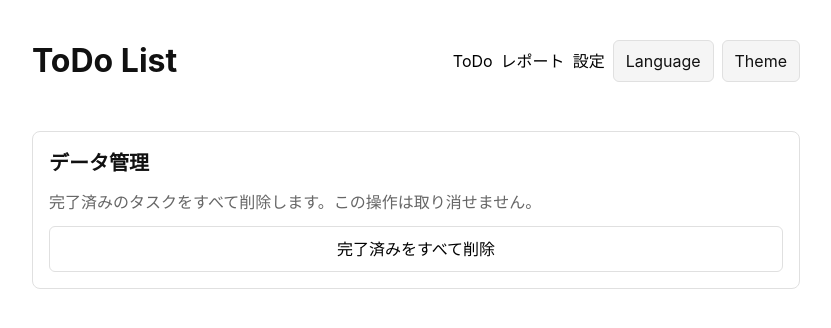
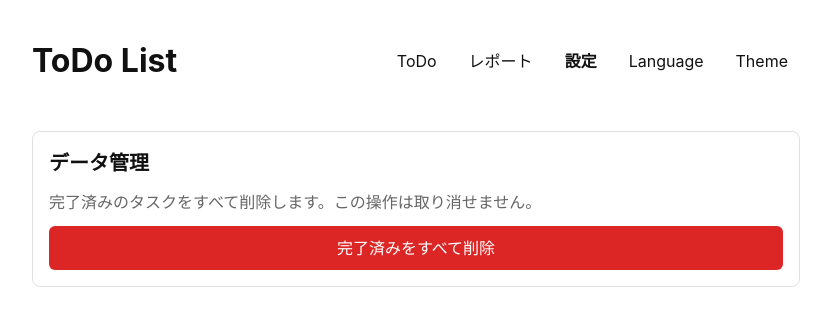
Before and after one commit to altflow/todo-list, a React (Vite) app: page / in a window 1280 px wide. Both pictures are taken after a click on the button "設定". Shown: the top 328 px of the page, without its empty margins (224-1055 px from the left). Built offline with nearby package versions, Linux system fonts and the light colour scheme.

Commit message:
Adjusted colors

```diff
--- a/src/components/ProjectFilter/ProjectFilter.module.css
+++ b/src/components/ProjectFilter/ProjectFilter.module.css
@@ -29,6 +29,7 @@
 
 .filterButton:hover {
   background: #eff2ff;
+  color: #3730a3;
 }
 
 .active {
--- a/src/components/Settings/Settings.module.css
+++ b/src/components/Settings/Settings.module.css
@@ -24,12 +24,13 @@
   align-items: center;
   justify-content: center;
   padding: 10px 14px;
-  border: 1px solid var(--color-border);
+  border: none;
   border-radius: 6px;
-  background: var(--color-bg);
+  background: var(--color-danger);
+  color: #ffffff;
   cursor: pointer;
 }
 
 .clearButton:hover {
-  background: var(--color-bg-secondary);
+  background: var(--color-danger-hover);
 }
--- a/src/components/TodoApp/TodoApp.module.css
+++ b/src/components/TodoApp/TodoApp.module.css
@@ -16,6 +16,19 @@
   display: flex;
   gap: 8px;
   align-items: center;
+}
+
+.nav button {
+  color: var(--color-text-primary);
+  background: transparent;
+  border: none;
+  padding: 8px 12px;
+  border-radius: 6px;
+}
+
+.active {
+  font-weight: bold;
+  border-bottom: 2px solid var(--color-text-primary);
 }
 
 .languageMenu,
--- a/src/components/TodoApp/TodoApp.tsx
+++ b/src/components/TodoApp/TodoApp.tsx
@@ -76,13 +76,25 @@ export const TodoApp = () => {
       <header className={styles.header}>
         <h1>{t('app.title')}</h1>
         <nav className={styles.nav}>
-          <button type="button" onClick={() => setActiveTab('todo')}>
+          <button
+            type="button"
+            onClick={() => setActiveTab('todo')}
+            className={activeTab === 'todo' ? styles.active : undefined}
+          >
             {t('tabs.todo')}
           </button>
-          <button type="button" onClick={() => setActiveTab('report')}>
+          <button
+            type="button"
+            onClick={() => setActiveTab('report')}
+            className={activeTab === 'report' ? styles.active : undefined}
+          >
             {t('tabs.report')}
           </button>
-          <button type="button" onClick={() => setActiveTab('settings')}>
+          <button
+            type="button"
+            onClick={() => setActiveTab('settings')}
+            className={activeTab === 'settings' ? styles.active : undefined}
+          >
             {t('settings.title')}
           </button>
           <div className={styles.languageMenu} ref={langMenuRef}>
--- a/src/components/TodoItem/TodoItem.module.css
+++ b/src/components/TodoItem/TodoItem.module.css
@@ -38,12 +38,13 @@
 .cancelBtn,
 .dragHandle {
   padding: 4px 8px;
-  border: 1px solid var(--color-border);
+  border: 1px solid var(--color-border-strong);
   border-radius: 4px;
   cursor: pointer;
   background: var(--color-bg-secondary);
   font-size: 14px;
   white-space: nowrap;
+  color: var(--color-text-primary);
 }
 
 .dragHandle {
@@ -51,6 +52,7 @@
   align-items: center;
   justify-content: center;
   min-width: 32px;
+  color: var(--color-text-primary);
 }
 
 .dragHandle:hover {
--- a/src/components/TodoList/TodoList.module.css
+++ b/src/components/TodoList/TodoList.module.css
@@ -26,7 +26,7 @@
   border: none;
   border-radius: 6px;
   background: var(--color-danger);
-  color: var(--color-text-primary);
+  color: #ffffff;
   cursor: pointer;
 }
 
--- a/src/index.css
+++ b/src/index.css
@@ -43,7 +43,7 @@
   --color-text-primary: #111111;
   --color-text-secondary: #666666;
   --color-text-muted: #999999;
-  --color-danger: #dc2626;
+  --color-danger: #ef4444;
   --color-danger-hover: #b91c1c;
   --color-danger-bg: #fef2f2;
 }
```
